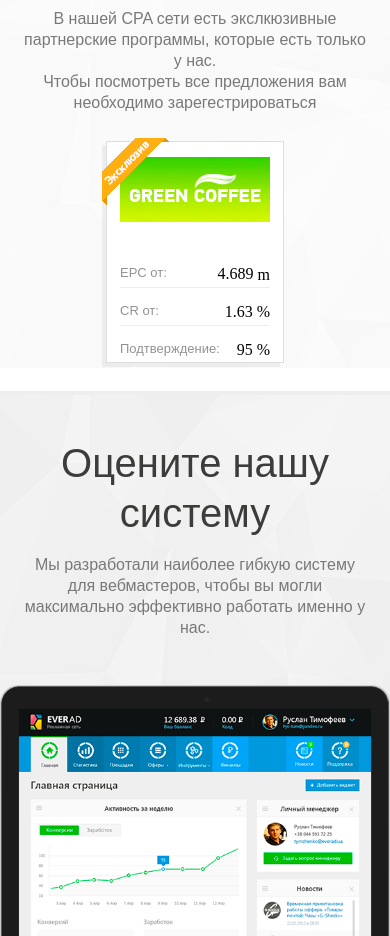
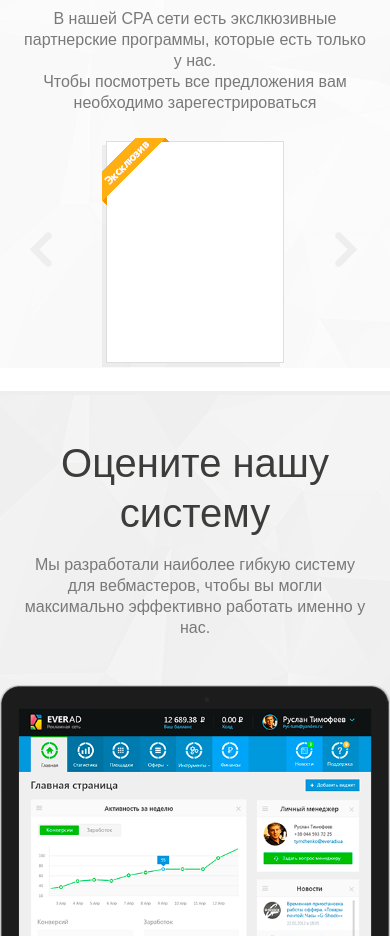
Before and after one commit to RuslanGrigoryev/everad.ru, a plain HTML site: page index.html in a window 390 px wide. Shown: the part 1500-2436 px from the top of the page. Drawn offline with Linux system fonts and the light colour scheme.

Commit message:
Кастомизировал слайдер перед наполенением

```diff
--- a/css/libs/owl.carousel.css
+++ b/css/libs/owl.carousel.css
@@ -16,7 +16,7 @@
 .owl-carousel{
 	display: none;
 	position: relative;
-	max-width: 1200px;
+	max-width: 850px;
 	margin: 23px auto;
 	-ms-touch-action: pan-y;
 }
@@ -44,6 +44,12 @@
 .owl-controls .owl-page,
 .owl-controls .owl-buttons div{
 	cursor: pointer;
+	height: 40px;
+	width: 25px;
+	position: absolute;
+	z-index: 999;
+	top: 50%;
+	margin-top: -20px;
 }
 .owl-controls {
 	-webkit-user-select: none;
--- a/css/style.css
+++ b/css/style.css
@@ -3178,6 +3178,9 @@
 	.line-vert {
 		display: none;
 	}
+	.owl-carousel {
+		max-width: 500px;
+	}
 }
 @media all and (max-width: 600px) {
 	#form_popup.activePopup {
@@ -3203,7 +3206,10 @@
 		margin: 0 5px 0 8px;
 	}
 	#form_popup .not_account p {
-	text-align: left;
+		text-align: left;
+	}
+	.owl-carousel {
+		max-width: 290px;
 	}
 }
 @media all and (max-width: 400px) {
--- a/index.html
+++ b/index.html
@@ -127,78 +127,78 @@
 					  	<li class="animation2">
 						  	<a href="#">
 							  	<div class="offer_box exclusive">
-							  		<img src="./img/offer_logo.jpg" alt="">
+							  		<!-- <img src="./img/offer_logo.jpg" alt="">
 							  		<div class="offer_txt">EPC от:<span class="rouble">m </span><span class="offer_epc">4.689&nbsp;</span></div>
 							  		<div class="cf"></div>
 							  		<div class="offer_txt">CR от:<span class="offer_cr"> 1.63 %</span></div>
 							  		<div class="cf"></div>
 							  		<div class="offer_txt">Подтверждение:<span class="offer_confirm">95 %</span></div>
-							  		<div class="cf"></div>
+							  		<div class="cf"></div> -->
 							  	</div>
 						  	</a>
 					  	</li>
 					  	<li class="animation2">
 						  	<a href="#">
 							  	<div class="offer_box exclusive">
-							  		<img src="./img/offer_logo.jpg" alt="">
+							  		<!-- <img src="./img/offer_logo.jpg" alt="">
 							  		<div class="offer_txt">EPC от:<span class="rouble">m </span><span class="offer_epc">4.689&nbsp;</span></div>
 							  		<div class="cf"></div>
 							  		<div class="offer_txt">CR от:<span class="offer_cr"> 1.63 %</span></div>
 							  		<div class="cf"></div>
 							  		<div class="offer_txt">Подтверждение:<span class="offer_confirm">95 %</span></div>
-							  		<div class="cf"></div>
+							  		<div class="cf"></div> -->
 							  	</div>
 						  	</a>
 					  	</li>
 					  	<li class="animation2">
 						  	<a href="#">
 							  	<div class="offer_box exclusive">
-							  		<img src="./img/offer_logo.jpg" alt="">
+							  		<!-- <img src="./img/offer_logo.jpg" alt="">
 							  		<div class="offer_txt">EPC от:<span class="rouble">m </span><span class="offer_epc">4.689&nbsp;</span></div>
 							  		<div class="cf"></div>
 							  		<div class="offer_txt">CR от:<span class="offer_cr"> 1.63 %</span></div>
 							  		<div class="cf"></div>
 							  		<div class="offer_txt">Подтверждение:<span class="offer_confirm">95 %</span></div>
-							  		<div class="cf"></div>
+							  		<div class="cf"></div> -->
 							  	</div>
 						  	</a>
 					  	</li>
 					  	<li class="animation2">
 						  	<a href="#">
 							  	<div class="offer_box exclusive">
-							  		<img src="./img/offer_logo.jpg" alt="">
+							  		<!-- <img src="./img/offer_logo.jpg" alt="">
 							  		<div class="offer_txt">EPC от:<span class="rouble">m </span><span class="offer_epc">4.689&nbsp;</span></div>
 							  		<div class="cf"></div>
 							  		<div class="offer_txt">CR от:<span class="offer_cr"> 1.63 %</span></div>
 							  		<div class="cf"></div>
 							  		<div class="offer_txt">Подтверждение:<span class="offer_confirm">95 %</span></div>
-							  		<div class="cf"></div>
+							  		<div class="cf"></div> -->
 							  	</div>
 						  	</a>
 					  	</li>
 					  	<li class="animation2">
 						  	<a href="#">
 							  	<div class="offer_box exclusive">
-							  		<img src="./img/offer_logo.jpg" alt="">
+							  		<!-- <img src="./img/offer_logo.jpg" alt="">
 							  		<div class="offer_txt">EPC от:<span class="rouble">m </span><span class="offer_epc">4.689&nbsp;</span></div>
 							  		<div class="cf"></div>
 							  		<div class="offer_txt">CR от:<span class="offer_cr"> 1.63 %</span></div>
 							  		<div class="cf"></div>
 							  		<div class="offer_txt">Подтверждение:<span class="offer_confirm">95 %</span></div>
-							  		<div class="cf"></div>
+							  		<div class="cf"></div> -->
 							  	</div>
 						  	</a>
 					  	</li>
 					  	<li class="animation2">
 						  	<a href="#">
 							  	<div class="offer_box exclusive">
-							  		<img src="./img/offer_logo.jpg" alt="">
+							  		<!-- <img src="./img/offer_logo.jpg" alt="">
 							  		<div class="offer_txt">EPC от:<span class="rouble">m </span><span class="offer_epc">4.689&nbsp;</span></div>
 							  		<div class="cf"></div>
 							  		<div class="offer_txt">CR от:<span class="offer_cr"> 1.63 %</span></div>
 							  		<div class="cf"></div>
 							  		<div class="offer_txt">Подтверждение:<span class="offer_confirm">95 %</span></div>
-							  		<div class="cf"></div>
+							  		<div class="cf"></div> -->
 							  	</div>
 						  	</a>
 					  	</li>
--- a/js/scripts.js
+++ b/js/scripts.js
@@ -331,7 +331,15 @@
     $('input.styled').checkbox();
 
     if ( $('.owl-slider').length) {
-        $(".owl-slider").owlCarousel();
+        $(".owl-slider").owlCarousel({
+            items   : 4,
+            autoPlay: true,
+            stopOnHover: true,
+            navigation: true,
+            navigationText : false,
+            itemsDesktopSmall : [850,2],
+            itemsMobile     : [600,1]
+        });
     }
 
 
```
Also changed, not shown: css/libs/jquery.bxslider.css.
